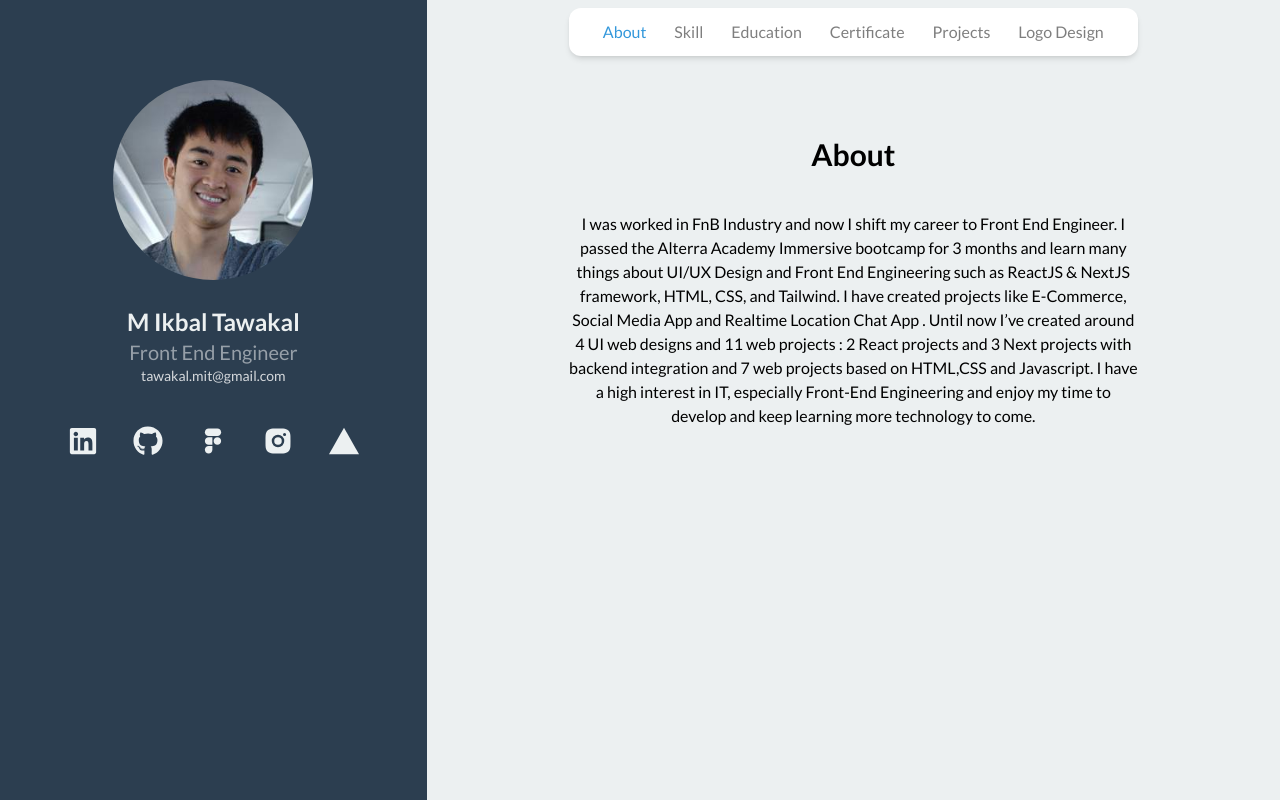
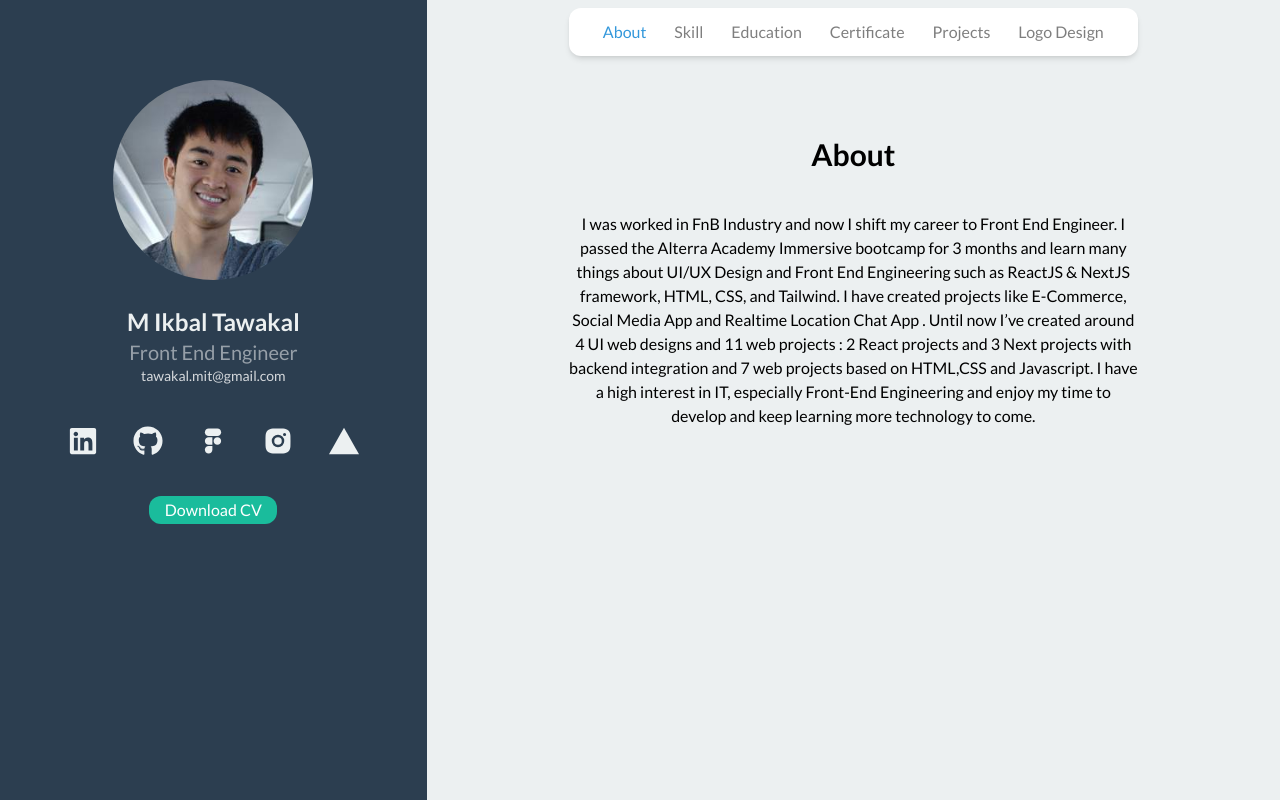
Before and after one commit to tawakalmit/myportfolio-nextjs, a Next.js app: page / in a window 1280 px wide. Built offline with nearby package versions, Linux system fonts and the light colour scheme.

Commit message:
download cv

```diff
--- a/components/sidebar.jsx
+++ b/components/sidebar.jsx
@@ -24,6 +24,9 @@ export default function Sidebar() {
                 <RiInstagramFill color='#ecf0f1' size={30} alt="Instagram" onClick={() => router.push("https://www.instagram.com/tawakalmit/")} className='cursor-pointer hover:opacity-40' />
                 <SiVercel color='#ecf0f1' size={30} alt="Vercel" onClick={() => router.push("https://vercel.com/tawakalmit")} className='cursor-pointer hover:opacity-40' />
             </div>
+            <div className="w-32 cursor-pointer justify-center rounded-xl text-white mt-10 flex items-center h-7 bg-[#1abc9c] hover:opacity-50" onClick={() => router.push("https://drive.google.com/file/d/1E243crbrzHoYic8dObvoYc9F6t2_Sbrd/view?usp=sharing")}>
+      Download CV
+    </div>
         </div>
     </div>
   )
```
